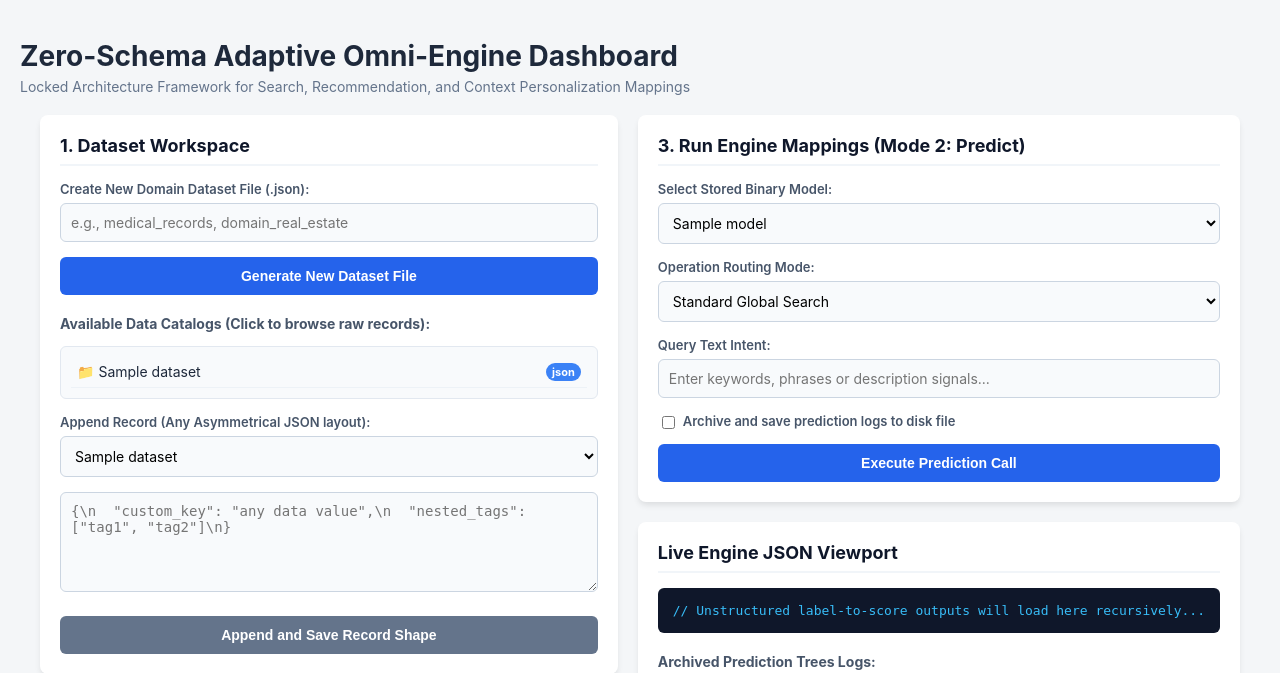
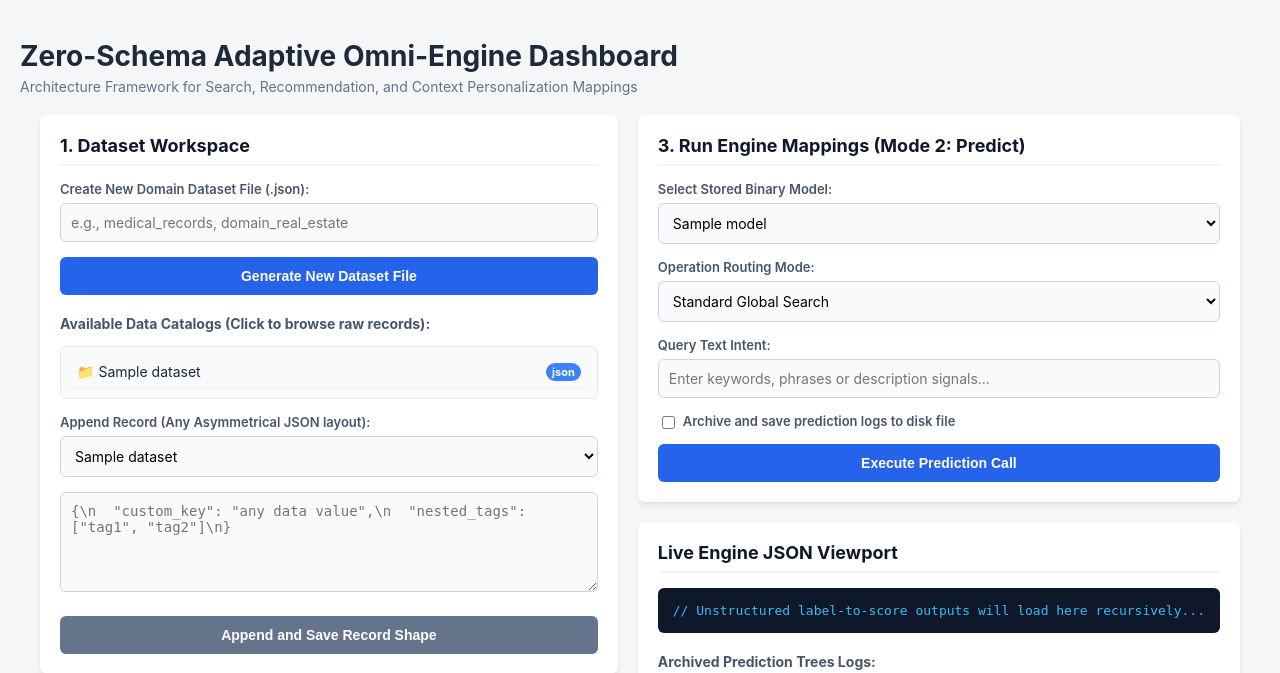
Before and after one commit to code-at-git/Zero-Schema-Adaptive-Universal-Omni-Engine, a Flask app: template templates/index.html in a window 1280 px wide. Shown: the top 673 px of the page. Run offline with Flask 3, Linux system fonts and the light colour scheme; the template is opened without the code that fills it: most values are stand-ins (such as "Sample title", 1, 10 or a date in 2020).

Commit message:
Update index.html

```diff
--- a/templates/index.html
+++ b/templates/index.html
@@ -155,7 +155,7 @@
 <body>
 
     <h1>Zero-Schema Adaptive Omni-Engine Dashboard</h1>
-    <p class="subtitle">Locked Architecture Framework for Search, Recommendation, and Context Personalization Mappings
+    <p class="subtitle">Architecture Framework for Search, Recommendation, and Context Personalization Mappings
     </p>
 
     <div class="container">
```
